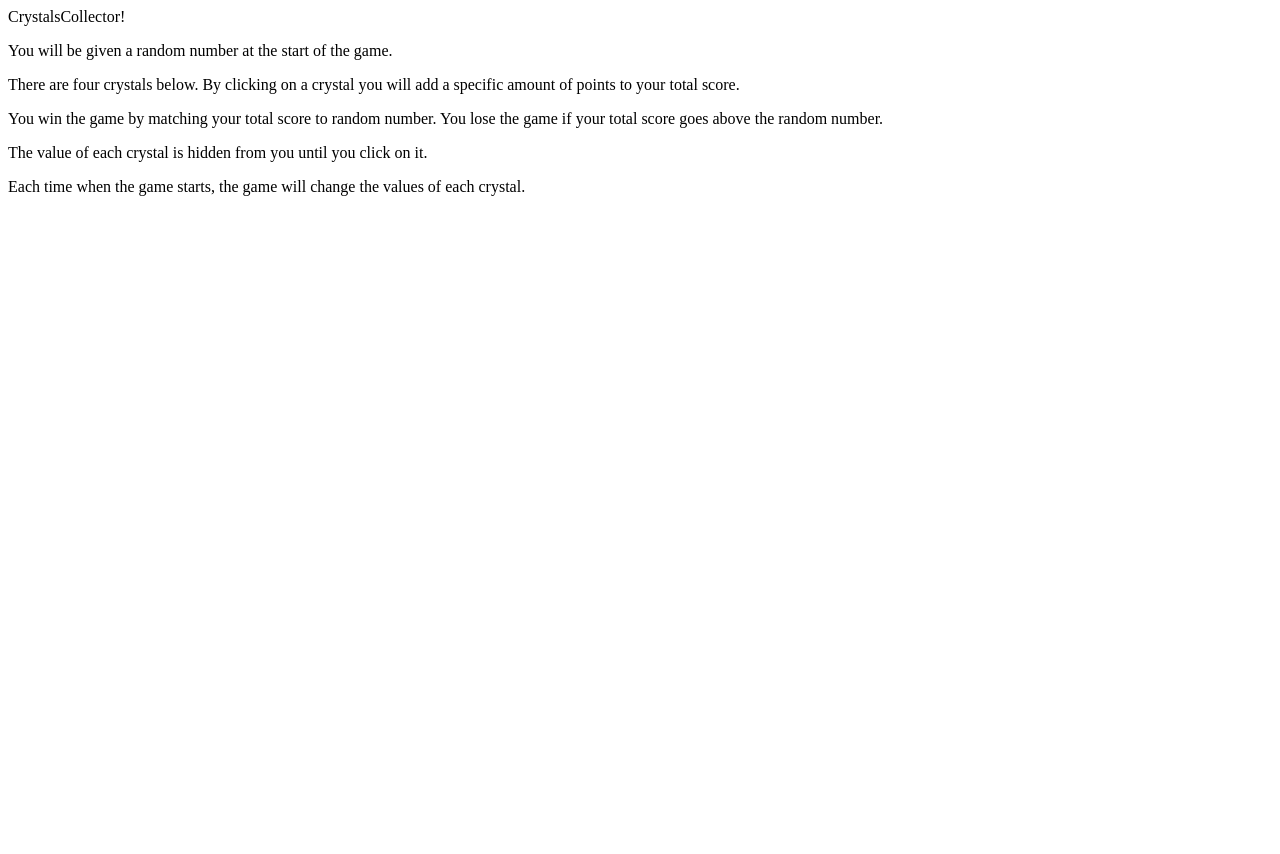
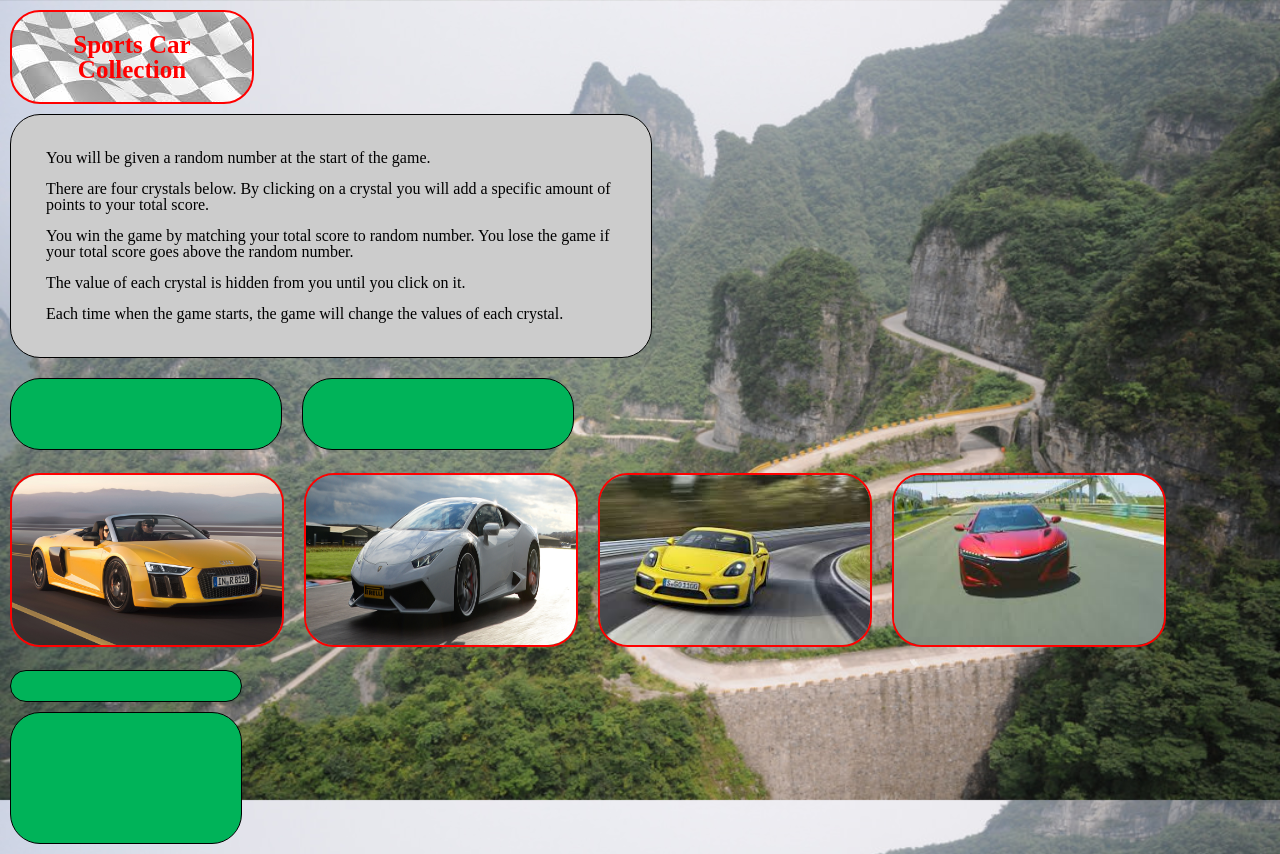
Before and after one commit to ajtam555/week-4-game, a plain HTML site: page index.html in a window 1280 px wide. Before the commit the page ends 800 px from the top, so only its background shows below. Drawn offline with nearby package versions, Linux system fonts and the light colour scheme.

Commit message:
css added

```diff
--- a/assets/css/style.css
+++ b/assets/css/style.css
@@ -0,0 +1,138 @@
+body {
+	background: url(../images/background.jpg) top center no-repeat;
+	background-attachment:fixed;
+	background-size:100% 100%;
+}
+
+#title {
+	background: url(../images/checkered.jpg);
+	width: 200px;
+	padding: 20px;
+	margin: 10px;
+	text-align: center;
+	color: red;
+	font-size: 25px;
+	font-weight: bold;
+	border-radius: 30px;
+	border-style: solid;
+	border-width: 2px;
+}
+
+p {
+	margin: 15px;
+}
+
+#instruct {
+	margin: 10px;
+	padding: 20px;
+	width: 600px;
+	background-color: #cccccc;
+	border-radius: 30px;
+	border-style: solid;
+	border-width: 1px;
+}
+
+#stats-section {
+	width: 1200px;
+	display: inline-block;
+}
+
+#goal {
+	margin: 10px;
+	padding: 35px;
+	width: 200px;
+	background-color: #00b359;
+	float: left;
+	border-radius: 30px;
+	border-style: solid;
+	border-width: 1px;
+}
+
+#wins-loss {
+	margin: 10px;
+	padding: 35px;
+	width: 200px;
+	background-color: #00b359;
+	float: left;
+	border-radius: 30px;
+	border-style: solid;
+	border-width: 1px;
+}
+
+#cars-section {
+	width: 1200px;
+	display: inline-block;
+}
+
+#r8 {
+	content: url(../images/r8.jpg);
+	width: 270px;
+	height: 170px;
+	float: left;
+	margin: 10px;
+	border-radius: 30px;
+	border-style: solid;
+	border-width: 2px;
+	border-color: red;
+}
+
+#huracan {
+	content: url(../images/huracan.jpg);
+	width: 270px;
+	height: 170px;
+	float: left;
+	margin: 10px;
+	border-radius: 30px;
+	border-style: solid;
+	border-width: 2px;
+	border-color: red;
+}
+
+#gt4 {
+	content: url(../images/gt4.jpg);
+	width: 270px;
+	height: 170px;
+	float: left;
+	margin: 10px;
+	border-radius: 30px;
+	border-style: solid;
+	border-width: 2px;
+	border-color: red;
+}
+
+#nsx {
+	content: url(../images/nsx.jpg);
+	width: 270px;
+	height: 170px;
+	float: left;
+	margin: 10px;
+	border-radius: 30px;
+	border-style: solid;
+	border-width: 2px;
+	border-color: red;
+}
+
+#tracking-section {
+}
+
+#running-total {
+	margin: 10px;
+	padding: 15px;
+	width: 200px;
+	background-color: #00b359;
+	border-radius: 30px;
+	border-style: solid;
+	border-width: 1px;
+}
+
+#crystal-number {
+	margin: 10px;
+	padding: 15px;
+	width: 200px;
+	height: 100px;
+	background-color: #00b359;
+	border-radius: 30px;
+	border-style: solid;
+	border-width: 1px;
+
+}
--- a/assets/javascript/game.js
+++ b/assets/javascript/game.js
@@ -0,0 +1 @@
+ console.log("something");
--- a/index.html
+++ b/index.html
@@ -3,8 +3,9 @@
 <head>
 	<meta charset="UTF-8">
 
-	<title>CrystalsCollector!</title>
+	<title>Fun Whips</title>
 
+	<link rel="stylesheet" type="text/css" href="assets/css/reset.css">
 	<link rel="stylesheet" type="text/css" href="assets/css/style.css">
 	<script type="text/javascript" src="assets/javascript/game.js"></script>
 	<script type="text/javascript" src="https://code.jquery.com/jquery-2.2.0.js"></script>
@@ -12,8 +13,8 @@
 </head>
 
 	<body>
-		<div>CrystalsCollector!</div>
-		<div>
+		<div id="title">Sports Car Collection</div>
+		<div id="instruct">
 			<p>You will be given a random number at the start of the game.</p>
 
 			<p>There are four crystals below.  By clicking on a crystal you will add a specific amount of points to your total score.</p>
@@ -25,16 +26,21 @@
 			<p>Each time when the game starts, the game will change the values of each crystal.</p>
 		</div>
 
-		<div id="goal"></div>
-		<div id="wins-loss"></div>
-		<div id="crystals">
-			<div id="crystal1"></div>
-			<div id="crystal2"></div>
-			<div id="crystal3"></div>
-			<div id="crystal4"></div>
+		<div id="stats-section">
+			<div id="goal"></div>
+			<div id="wins-loss"></div>
 		</div>
-		<div id="running-total"></div>
-		<div id="crystal-number"></div>
+
+		<div id="cars-section">
+			<div id="r8"></div>
+			<div id="huracan"></div>
+			<div id="gt4"></div>
+			<div id="nsx"></div>
+		</div>
+		<div id="tracking-section">
+			<div id="running-total"></div>
+			<div id="crystal-number"></div>
+		</div>
 
 	</body>
 
```
Also changed, not shown: assets/images/background.jpg (added), assets/images/checkered.jpg (added), assets/images/gt4.jpg (added), assets/images/huracan.jpg (added), assets/images/nsx.jpg (added), assets/images/r8.jpg (added), 3 other files.
